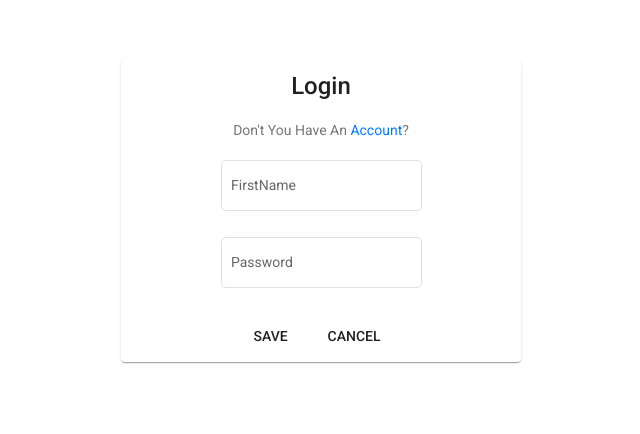
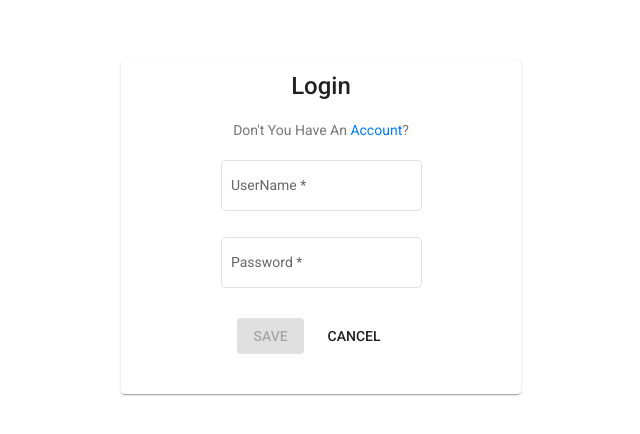
Before and after one commit to germanheinz/Angular8-Redux-App, an Angular app: page /#/login in a window 1280 px wide. Shown: the top 434 px of the page, without its empty margins (319-959 px from the left). Built offline with nearby package versions, Linux system fonts and the light colour scheme.

Commit message:
Form - Login - Register

```diff
--- a/src/app/login/login.component.html
+++ b/src/app/login/login.component.html
@@ -1,22 +1,26 @@
 <div class="container">
     <mat-card class="login-card">
+        <form [formGroup]="form" autocomplete="off" style="padding-left: 20px;padding-right: 20px;" novalidate (ngSubmit)="login()" fxLayout="column wrap" fxLayoutAlign="center center" fxLayoutGap="10px">
             <mat-card-title class="login-padding">Login</mat-card-title>
             <mat-card-subtitle>Don't You Have An <a routerLink='/register'>Account</a>?</mat-card-subtitle>
             <!-- <img mat-card-image src="https://material.angular.io/assets/img/examples/shiba2.jpg" alt="Photo of a Shiba Inu"> -->
             <div class="example-container">
                 <mat-form-field appearance="outline">
-                <mat-label>FirstName</mat-label>
-                <input matInput>
+                    <mat-label>UserName</mat-label>
+                    <input matInput formControlName="username" name="username" id="username">
+                    <mat-error *ngIf="hasError('username', 'required')">Username is required</mat-error>
                 </mat-form-field>
                 <mat-form-field appearance="outline">
                     <mat-label>Password</mat-label>
-                <input matInput>
+                    <input matInput formControlName="password" name="password" id="password">
+                    <mat-error *ngIf="hasError('password', 'required')">Password is required</mat-error>
                 </mat-form-field>
                 <br>
             </div>
             <mat-card-actions>
-            <button mat-button>SAVE</button>
+                <button mat-button mat-raised-button color="primary" [disabled]="!form.valid">SAVE</button>
                 <button mat-button>CANCEL</button>
             </mat-card-actions>
+        </form>
     </mat-card>
 </div>
--- a/src/app/login/login.component.ts
+++ b/src/app/login/login.component.ts
@@ -1,4 +1,6 @@
 import { Component, OnInit } from '@angular/core';
+import { FormGroup, Validators, FormControl } from '@angular/forms';
+import { User } from '../models/user.model';
 
 @Component({
   selector: 'app-login',
@@ -7,9 +9,28 @@ import { Component, OnInit } from '@angular/core';
 })
 export class LoginComponent implements OnInit {
 
+  // FORM
+  form: FormGroup;
+  user: User;
+
   constructor() { }
 
   ngOnInit(): void {
+    this.form = new FormGroup({
+      username : new FormControl('', [Validators.required]),
+      password : new FormControl('', [Validators.required])
+    });
+  }
+
+  login(){
+    console.log(this.form.value);
+    this.user = new User(this.form.value.username, this.form.value.password);
+    console.log(this.user);
+  }
+
+  // METODO ERRORES //
+  public hasError = (controlName: string, errorName: string) => {
+    return this.form.controls[controlName].hasError(errorName);
   }
 
 }
--- /dev/null
+++ b/src/app/models/user.model.ts
@@ -0,0 +1,14 @@
+export class User {
+
+    public id: number;
+    public username: string;
+    public password: string;
+    public nombre?: string;
+    public apellido?: string;
+    public email?: string;
+
+    constructor(username, password){
+        this.username = username;
+        this.password = password;
+    }
+}
--- a/src/app/register/register.component.html
+++ b/src/app/register/register.component.html
@@ -1,23 +1,27 @@
 <div class="container">
     <mat-card class="register-card">
+        <form [formGroup]="form" autocomplete="off" style="padding-left: 20px;padding-right: 20px;" novalidate (ngSubmit)="register()" fxLayout="column wrap" fxLayoutAlign="center center" fxLayoutGap="10px">
             <mat-card-title class="register-padding">Register</mat-card-title>
             <mat-card-subtitle>Do you have an <a routerLink='/login'>Account</a>?</mat-card-subtitle>
             <!-- <img mat-card-image src="https://material.angular.io/assets/img/examples/shiba2.jpg" alt="Photo of a Shiba Inu"> -->
             <div class="example-container">
                 <mat-form-field appearance="outline">
-                <mat-label>FirstName</mat-label>
-                <input matInput>
+                    <mat-label>UserName</mat-label>
+                    <input matInput formControlName="username" name="username" id="username">
+                    <mat-error *ngIf="hasError('username', 'required')">Username is required</mat-error>
                 </mat-form-field>
                 <mat-form-field appearance="outline">
-                <mat-label>LastName</mat-label>
-                <input matInput>
+                    <mat-label>Email</mat-label>
+                    <input matInput formControlName="email" name="email" id="email">
+                    <mat-error *ngIf="hasError('email', 'required')">Email is required</mat-error>
                 </mat-form-field>
                 <mat-form-field appearance="outline">
                     <mat-label>Password</mat-label>
-                <input matInput>
+                    <input matInput formControlName="password" name="password" id="password">
+                    <mat-error *ngIf="hasError('password', 'required')">Password is required</mat-error>
                 </mat-form-field>
                 <br>
-            <mat-form-field appearance="outline">
+                <!-- <mat-form-field appearance="outline">
                     <mat-label>Select</mat-label>
                     <mat-select>
                         <mat-option value="option">Option</mat-option>
@@ -26,12 +30,12 @@
                         <mat-option value="option">Option</mat-option>
                     </mat-select>
                 </mat-form-field>
-            <br>
+                <br> -->
             </div>
             <mat-card-actions>
-            <button mat-button>SAVE</button>
+                <button mat-button mat-raised-button color="primary" [disabled]="!form.valid">SAVE</button>
                 <button mat-button>CANCEL</button>
             </mat-card-actions>
-
+        </form>
     </mat-card>
 </div>
--- a/src/app/register/register.component.ts
+++ b/src/app/register/register.component.ts
@@ -1,4 +1,6 @@
 import { Component, OnInit } from '@angular/core';
+import { FormGroup, Validators, FormControl } from '@angular/forms';
+import { User } from '../models/user.model';
 
 @Component({
   selector: 'app-register',
@@ -7,9 +9,30 @@ import { Component, OnInit } from '@angular/core';
 })
 export class RegisterComponent implements OnInit {
 
+   // FORM
+   form: FormGroup;
+   user: User;
+
   constructor() { }
 
   ngOnInit(): void {
+    this.form = new FormGroup({
+      username : new FormControl('', [Validators.required]),
+      password : new FormControl('', [Validators.required]),
+      email : new FormControl('', [Validators.required])
+    });
+  }
+
+
+  register(){
+    console.log(this.form.value);
+    this.user = new User(this.form.value.username, this.form.value.password);
+    this.user.email = this.form.value.email;
+    console.log(this.user);
+  }
+  // METODO ERRORES //
+  public hasError = (controlName: string, errorName: string) => {
+    return this.form.controls[controlName].hasError(errorName);
   }
 
 }
```
Also changed, not shown: src/app/app.module.ts (+5 -5 lines). Lines whose indentation alone changed are shown as unchanged.
